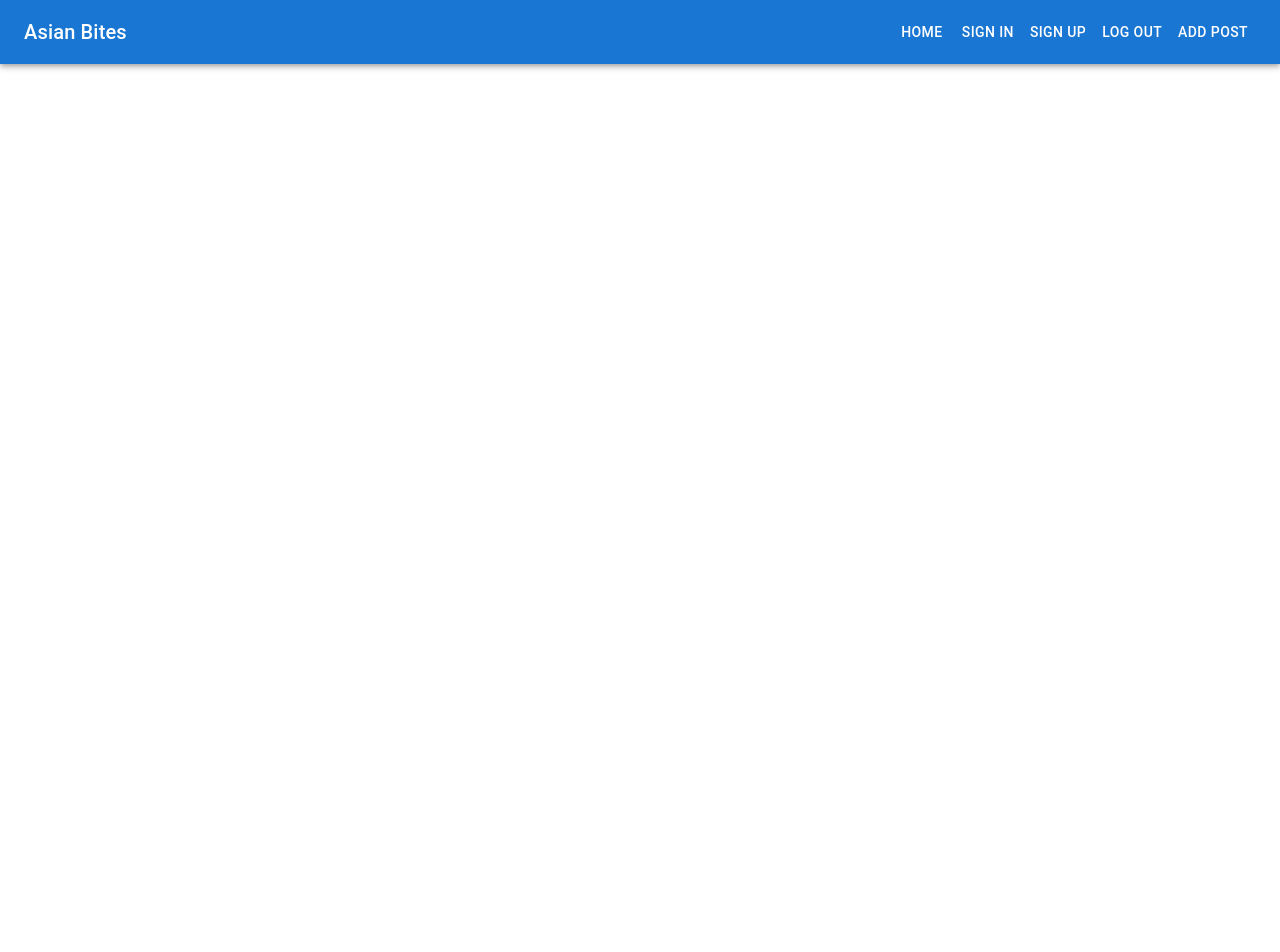
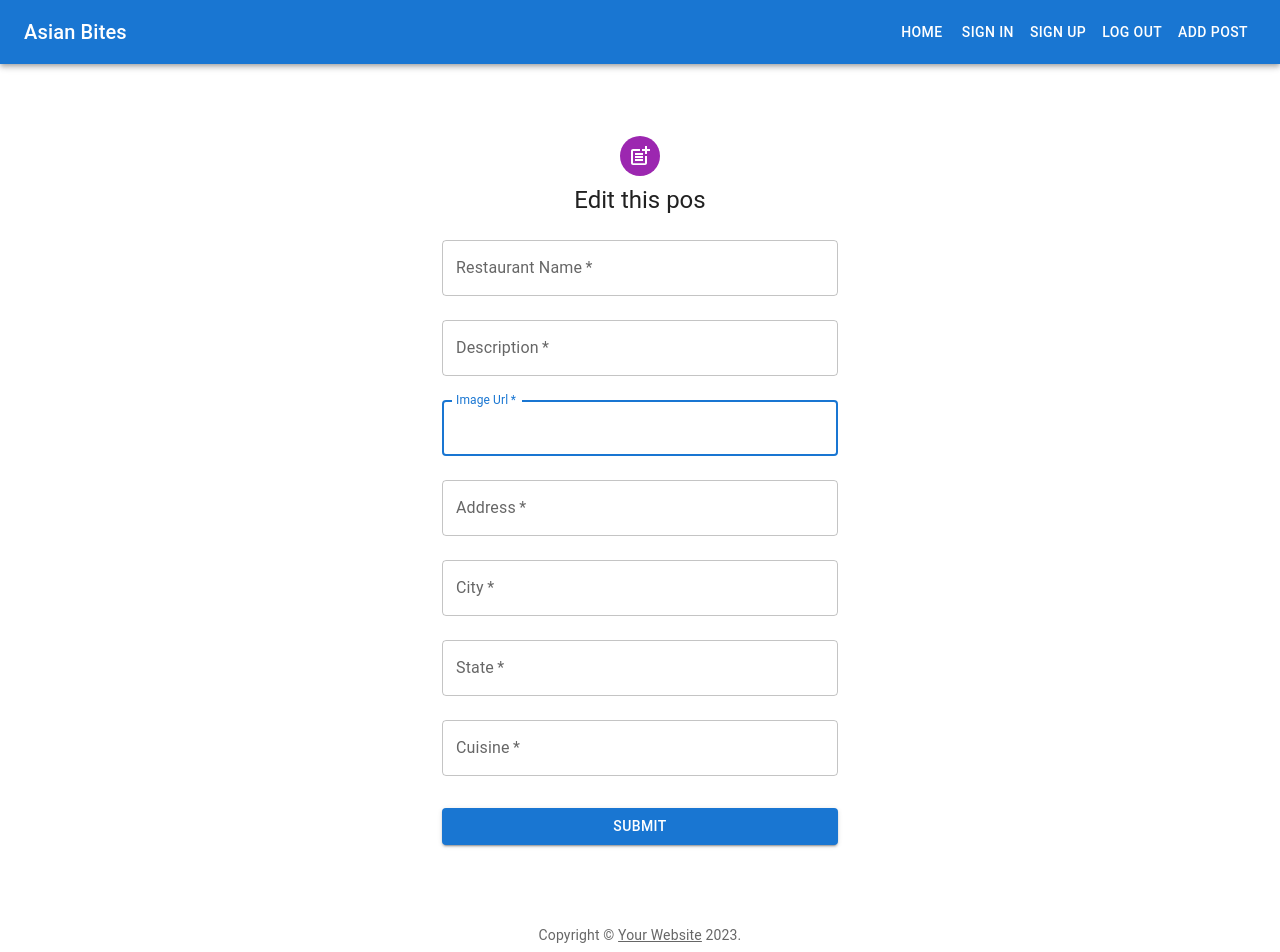
Before and after one commit to wendy174/Asian_Bites, a React (Create React App) app in the folder client/: page /posts/1/edit in a window 1280 px wide. Shown: the top 952 px of the page. Before the commit the page ends 800 px from the top, so only its background shows below. Built offline with nearby package versions, Linux system fonts and the light colour scheme; no server answers.

Commit message:
EditForm works

```diff
--- a/client/src/components/App.js
+++ b/client/src/components/App.js
@@ -77,7 +77,7 @@ function App() {
         <Route path="/signin" element={<SignIn updateInfluencer={updateInfluencer}/>} />
         <Route path="/signup" element={<Signup updateInfluencer={updateInfluencer} />} />
         <Route path='/postform' element={<PostForm handleNewPost={handleNewPost}/>} />
-        <Route path='/editpostform' element={<EditPostForm />} />
+        <Route path='/posts/:id/edit' element={<EditPostForm updatePost={updatePost} />} />
         <Route path='/posts/:id' element={<SinglePost />} />
         <Route path='/navbar' element={<NavBar updateInfluencer={updateInfluencer} />} />
         <Route path='/' element={<PostList posts={posts} handleDeletePost={handleDeletePost}/>} />
--- a/client/src/components/EditPostForm.js
+++ b/client/src/components/EditPostForm.js
@@ -61,7 +61,7 @@ export default function PostForm({updatePost}) {
   const handleSubmit = (event) => {
     event.preventDefault();
 
-    fetch('/posts/${id}', {
+    fetch(`/posts/${id}`, {
       method: "PATCH",
       headers: {
       "Content-Type": "application/json",
@@ -190,7 +190,7 @@ export default function PostForm({updatePost}) {
               variant="contained"
               sx={{ mt: 3, mb: 2 }}
             >
-              Submit Post
+              Submit
             </Button>
           </Box>
         </Box>
--- a/client/src/components/PostCard.js
+++ b/client/src/components/PostCard.js
@@ -89,7 +89,7 @@ function PostCard({post, handleDeletePost}) {
         </IconButton>
         <CardActions sx={{ml: 'auto'}}>
           <Button onClick={handleDelete}>Delete</Button>
-          <Button>Edit</Button>
+          <Button><Link to={`/posts/${post.id}/edit`}>Edit</Link></Button>
         </CardActions>
 
         <ExpandMore
```
